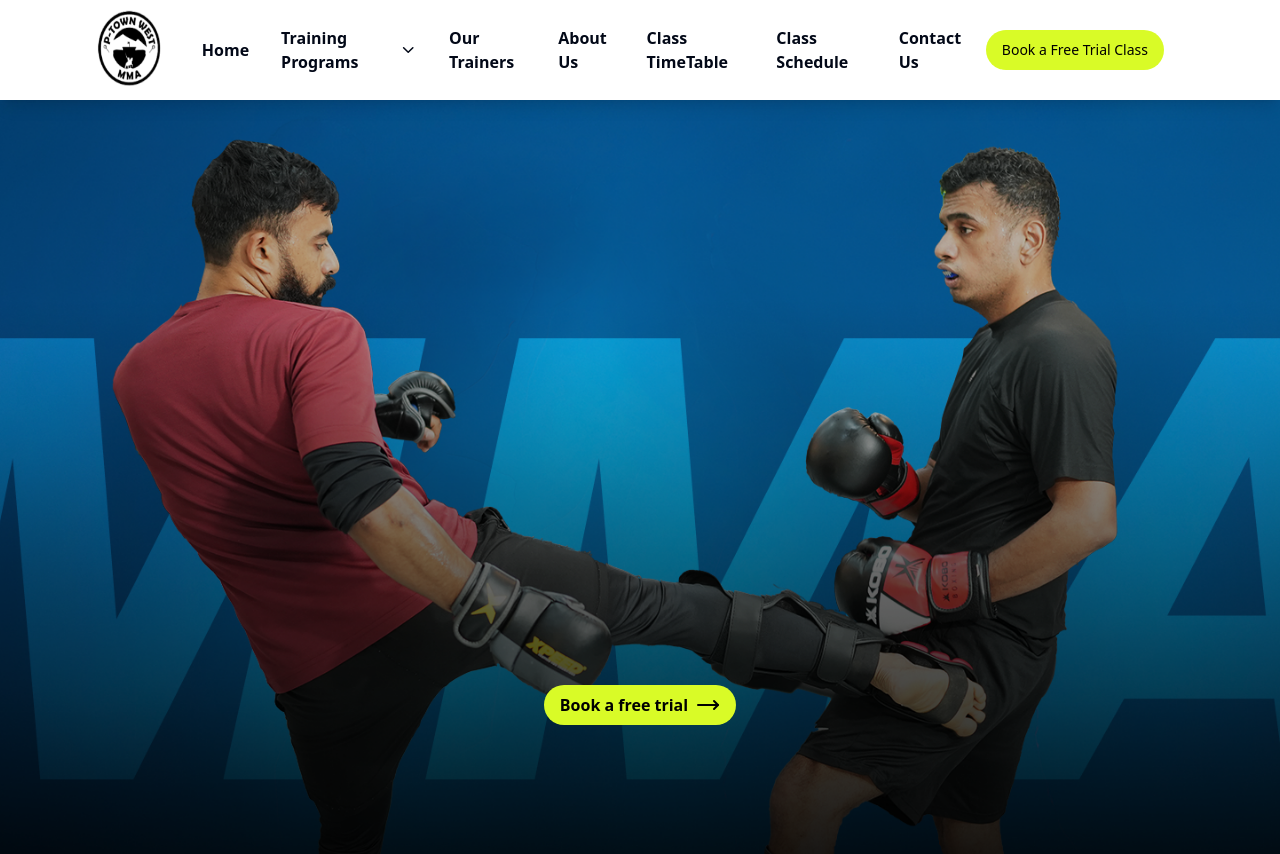
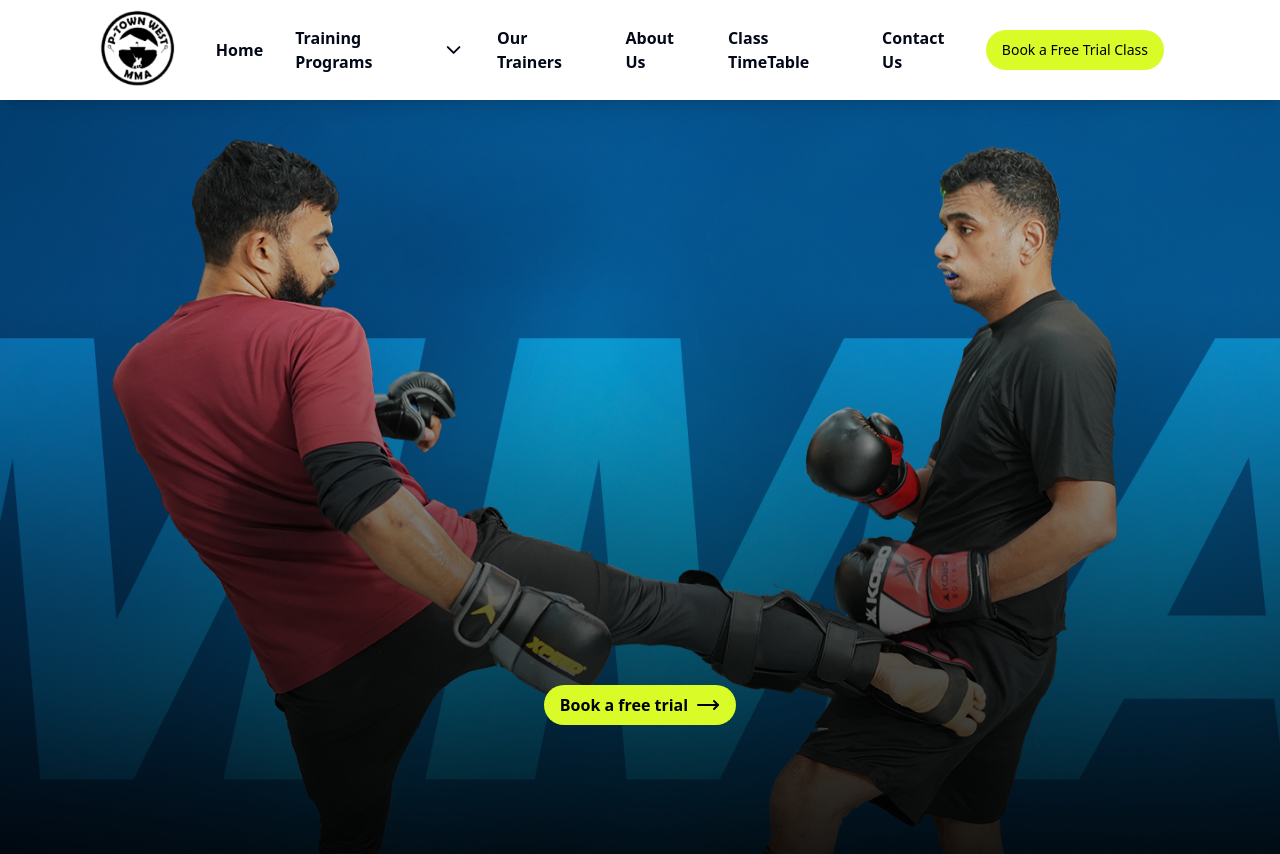
Before and after one commit to kunal-2308/P-Town-West-MMA, a React (Vite) app in the folder frontend/: page / in a window 1280 px wide. Shown: the top 854 px of the page. Built offline with nearby package versions, Linux system fonts and the light colour scheme.

Commit message:
fix: remove class schedule

```diff
--- a/frontend/src/components/shared/Navbar.jsx
+++ b/frontend/src/components/shared/Navbar.jsx
@@ -91,13 +91,13 @@ function Navbar() {
               <li className="hover:cursor-pointer font-semibold text-sm lg:text-base">
                 <Link to="/timetable">Class TimeTable</Link>
               </li>
-              <li className="hover:cursor-pointer font-semibold text-sm lg:text-base">
+              {/* <li className="hover:cursor-pointer font-semibold text-sm lg:text-base">
                 {localStorage.getItem("role") == "admin" ? (
                   <Link to="/admin/dashboard">Class Schedule</Link>
                 ) : (
                   <Link to="/class/schedule">Class Schedule</Link>
                 )}
-              </li>
+              </li> */}
               <li className="hover:cursor-pointer font-semibold text-sm lg:text-base">
                 <Link to="/contact">Contact Us</Link>
               </li>
@@ -105,9 +105,11 @@ function Navbar() {
           </div>
 
           <div className="mr-6 ml-5 lg:mr-9 hidden md:block">
-            <Link to='/guest/dashboard'><Button className="bg-customYellow text-black hover:bg-customYellow rounded-full font-medium text-sm lg:text-sm">
-              Book a Free Trial Class
-            </Button></Link>
+            <Link to="/guest/dashboard">
+              <Button className="bg-customYellow text-black hover:bg-customYellow rounded-full font-medium text-sm lg:text-sm">
+                Book a Free Trial Class
+              </Button>
+            </Link>
           </div>
 
           {/* Mobile Menu Icon */}
@@ -170,9 +172,9 @@ function Navbar() {
             <li className="text-sm font-medium">
               <Link to="/timetable">Class TimeTable</Link>
             </li>
-            <li className="hover:cursor-pointer font-semibold text-sm">
+            {/* <li className="hover:cursor-pointer font-semibold text-sm">
               <Link to="/class/schedule">Class Schedule</Link>
-            </li>
+            </li> */}
             <li className="hover:cursor-pointer font-semibold text-sm">
               <Link to="/contact">Contact Us</Link>
             </li>
```
